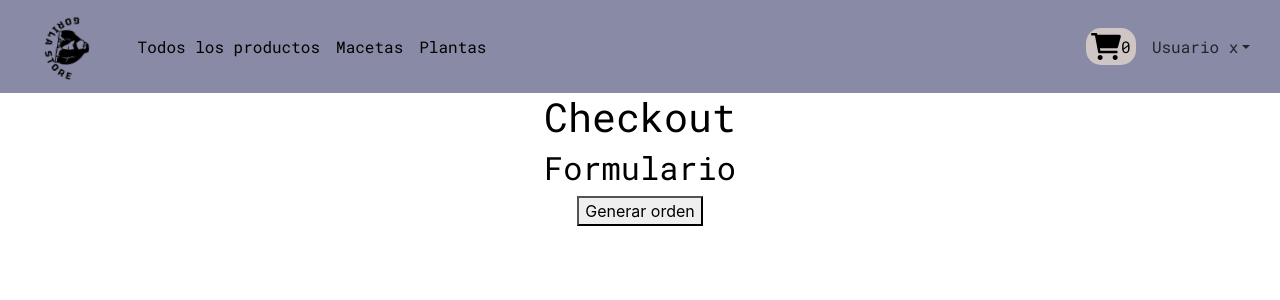
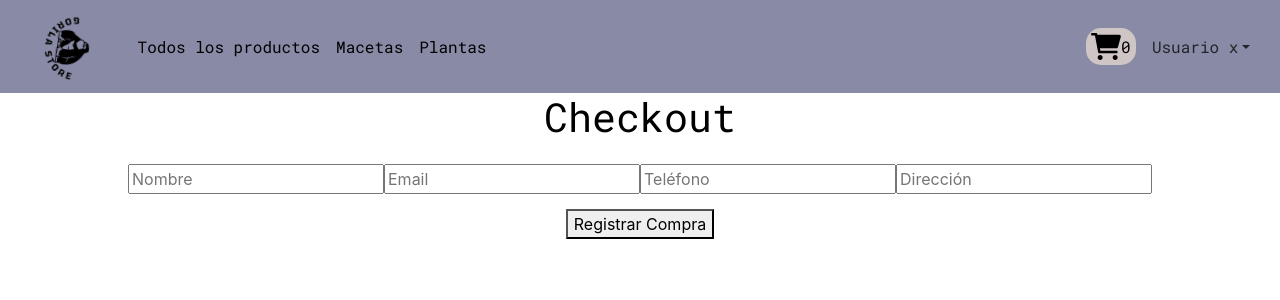
Before and after one commit to OviedoMarcelo/react-ecommer, a React (Create React App) app: page /checkout in a window 1280 px wide. Shown: the top 300 px of the page. Built offline with nearby package versions, Linux system fonts and the light colour scheme.

Commit message:
Add submit and other

```diff
--- a/package.json
+++ b/package.json
@@ -13,6 +13,8 @@
     "react-dom": "^18.2.0",
     "react-router-dom": "^6.4.2",
     "react-scripts": "5.0.1",
+    "sweetalert2": "^11.6.6",
+    "sweetalert2-react-content": "^5.0.7",
     "web-vitals": "^2.1.4"
   },
   "scripts": {
--- a/src/components/Checkout/Checkout.jsx
+++ b/src/components/Checkout/Checkout.jsx
@@ -3,27 +3,31 @@ import { CartContext } from "../../context/CartContext"
 import { addDoc, collection, getDocs, query, where, documentId, writeBatch } from "firebase/firestore"
 import { db } from "../../services/firebase"
 import { Loader } from "../Loader/Loader"
-import {useNavigate } from "react-router-dom"
-
+import { useNavigate } from "react-router-dom"
+import OrderForm from "../Form/Form"
 
 
 const CheckOut = () => {
 
-    const { cart, total , clearCart} = useContext(CartContext)
+    const { cart, total, clearCart } = useContext(CartContext)
     const [loading, setLoading] = useState(false)
     const navigate = useNavigate()
+    const [personalData, setPersonalData] = useState(false)
+    const [datos, setDatos] = useState({})
+    const fullData = (name, phone, email, adress) => {
+        setDatos({ name, phone, email, adress })
+        setPersonalData(true)
+    }
 
 
     /* CREATE ORDER WITH MOCK */
-    const createOrder = async () => {
+    const createOrder = async (salesData) => {
         setLoading(true)
 
         try {
             const objOrder = {
                 buyer: {
-                    name: 'Marcelo',
-                    phone: '123',
-                    mail: 'prueba@prueba.com'
+                    buyer: salesData,
                 },
                 items: cart,
                 total: total
@@ -63,9 +67,9 @@ const CheckOut = () => {
                 const orderRef = collection(db, 'orders')
                 const orderAdded = await addDoc(orderRef, objOrder)
                 clearCart()
-                setTimeout(()=>{
+                setTimeout(() => {
                     navigate('/')
-                },3000)
+                }, 3000)
                 console.log(`El Id de su orden es: ${orderAdded.id}`)
             } else {
                 console.log('Hay productos que estan fueras de stock')
@@ -88,9 +92,12 @@ const CheckOut = () => {
     return (
         <div>
             <h1>Checkout</h1>
-            <h2>Formulario</h2>
-            <button onClick={createOrder}>Generar orden</button>
-        </div>
+            <OrderForm fullData={fullData} />
+            {personalData
+            ?< button onClick={createOrder}>Generar orden</button>
+            :""
+        }
+        </div >
     )
 }
 export default CheckOut;
--- /dev/null
+++ b/src/components/Form/Form.css
@@ -0,0 +1,41 @@
+form{
+    padding: 15px;
+
+}
+
+.form {
+    display: flex;
+    flex-direction: column;
+    height: 400px;
+    text-align: center;
+    -ms-flex-wrap: wrap;
+    flex-wrap: wrap;
+    -webkit-box-pack: center;
+    -ms-flex-pack: center;
+    justify-content: center;
+    align-items: center;
+    padding: 25px;
+    width: 40%;
+    margin: auto;
+    background-color: #78cad2;
+}
+
+
+.form input{
+    width: 90%;
+    margin: auto;
+    align-items: center;
+    justify-content: center;
+}
+
+.botonSubmit{
+    background-color: rgb(50, 50,50);
+    color: aliceblue;
+    font-size: larger;
+    border: black;
+    border-style: solid;
+    border-radius: 5px;
+    text-decoration: none;
+    padding: 5px;
+
+}
--- /dev/null
+++ b/src/components/Form/Form.jsx
@@ -0,0 +1,51 @@
+import Swal from "sweetalert2";
+import '../Form/Form.css'
+import { useState, createContext } from "react";
+
+export const CheckoutForm = createContext({
+  name:"",
+  email:"",
+  phone:"",
+  address:""
+})
+
+
+const OrderForm = ({fullData}) => {
+
+  const [name, setName] = useState("");
+  const [email, setEmail] = useState("");
+  const [phone, setPhone] = useState("");
+  const [address, setAddress] = useState("");
+
+
+
+
+const submit = (e) => {
+  e.preventDefault ();
+
+  fullData(
+      name,
+      phone,
+      email,
+      address
+  )}
+
+
+  return (
+    <div>
+      <form className="main-form">
+        <input value={name} onChange={(e) => setName(e.target.value)} type="text" pattern="[a-zA-Z ]{1,35}"   className="form-input"   placeholder="Nombre" required />
+        <input value={email} onChange={(e) => setEmail(e.target.value)} type="email"  className="form-input"   placeholder="Email" required/>
+        <input value={phone}onChange={(e) => setPhone(e.target.value)} type="number" className="form-input"   placeholder="Teléfono"required />
+        <input value={address}onChange={(e) => setAddress(e.target.value)}type="text"   className="form-input"   placeholder="Dirección"required />
+      </form>
+
+      <div>
+        <button className="submit-button" onClick={submit}>Registrar Compra</button>
+      </div>
+    </div>
+  )
+}
+
+
+export default OrderForm;
```
Also changed, not shown: src/services/firestore/Orders.js (added), src/services/firestore/Productos.js (added), 1 other file (tests, documents, lock files or other folders).
